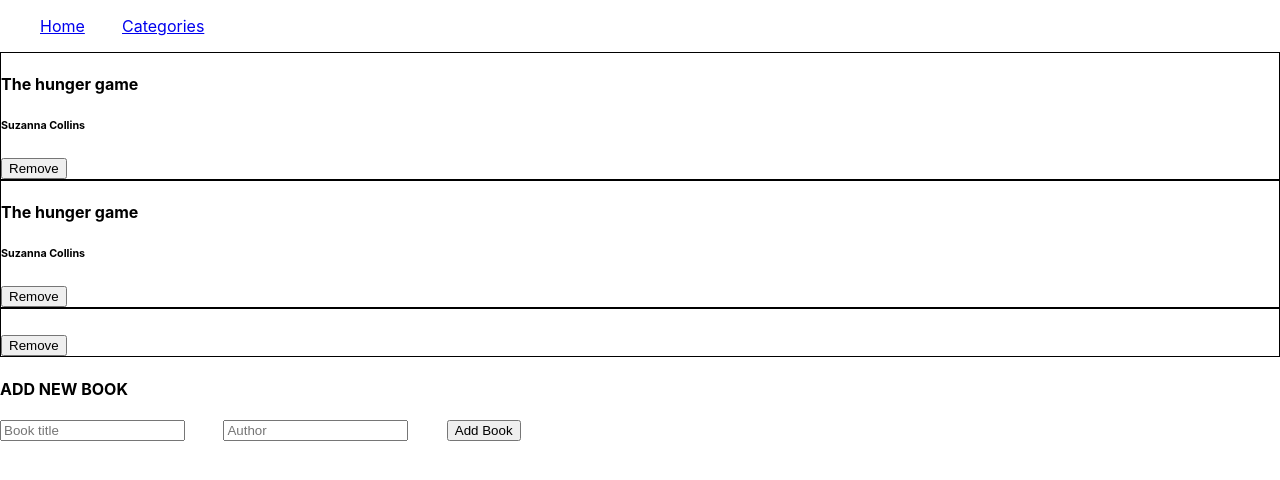
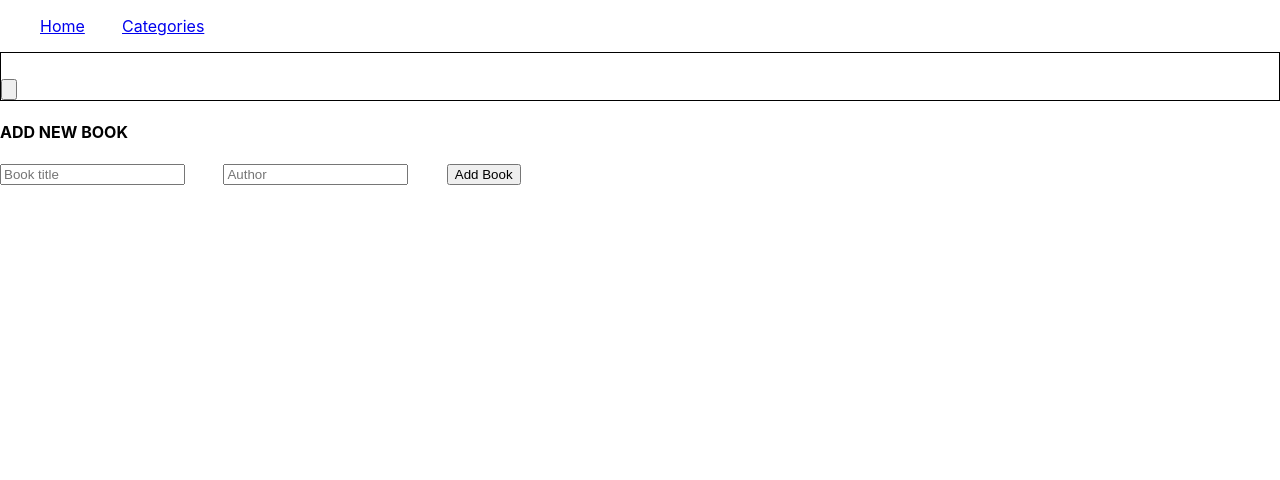
Before and after one commit to Suzi216/bookstore, a React (Create React App) app: page / in a window 1280 px wide. Shown: the top 480 px of the page. Built offline with nearby package versions, Linux system fonts and the light colour scheme.

Commit message:
Adding the functionality to the category component.

```diff
--- a/src/components/Book.js
+++ b/src/components/Book.js
@@ -5,6 +5,7 @@ const BOOK_REMOVED = 'books/BOOK_REMOVED';
 
 const Book = (props) => {
   const dispatch = useDispatch();
+
   const clickHandler = (e) => {
     const ids = e.target;
     console.log(ids);
@@ -14,12 +15,14 @@ const Book = (props) => {
     });
   };
 
-  const { id, title, author } = props;
+  const {
+    id, remove, title, author,
+  } = props;
   return (
     <div className="book-container">
       <h4>{title}</h4>
       <h6>{author}</h6>
-      <input onClick={clickHandler} id={id} type="button" value="Remove" />
+      <input onClick={clickHandler} id={id} type="button" value={remove} />
     </div>
   );
 };
--- a/src/components/Books.js
+++ b/src/components/Books.js
@@ -14,6 +14,7 @@ const Books = () => {
           key={book.id}
           title={book.title}
           author={book.author}
+          remove="Remove"
           id={book.id}
         />
       ))}
--- a/src/components/Categories.js
+++ b/src/components/Categories.js
@@ -1,8 +1,27 @@
 import React from 'react';
+import { useDispatch, useSelector } from 'react-redux';
 
-const Categories = () => (
-  <div className="status-button">
-    <button type="button">Status Check</button>
-  </div>
-);
+const CHECK_STATUS = 'books/CHECK_STATUS';
+
+const Categories = () => {
+  const dispatch = useDispatch();
+  const eventHandler = () => {
+    dispatch({
+      type: CHECK_STATUS,
+    });
+  };
+  const categories = useSelector((state) => state.categories);
+  console.log(categories);
+  return (
+    <div className="status-button">
+      <button onClick={eventHandler} type="button">Status Check</button>
+      <p>
+        {' '}
+        {categories}
+        {' '}
+      </p>
+    </div>
+  );
+};
+
 export default Categories;
--- a/src/redux/books/books.js
+++ b/src/redux/books/books.js
@@ -17,18 +17,7 @@ export const removeBook = (payload) => ({
   payload,
 });
 
-const initialState = [
-  {
-    id: '0',
-    title: 'The hunger game',
-    author: 'Suzanna Collins',
-  },
-  {
-    id: '1',
-    title: 'The hunger game',
-    author: 'Suzanna Collins',
-  },
-];
+const initialState = [];
 
 // the reducer function for the books
 const booksReducer = (state = initialState, { type, payload }) => {
--- a/src/redux/categories/categories.js
+++ b/src/redux/categories/categories.js
@@ -7,17 +7,13 @@ export const checkStatus = () => ({
 });
 
 // declare the initial state
-const initialState = {
-  id: '0',
-  title: 'The hunger game',
-  author: 'Suzanna Collins',
-};
+const initialState = 'No books';
 
 // the reducer function for the books
 const categoriesReducer = (state = initialState, type) => {
   switch (type) {
     case CHECK_STATUS:
-      return 'Being created';
+      return 'Many books added';
     default:
       return state;
   }
```
